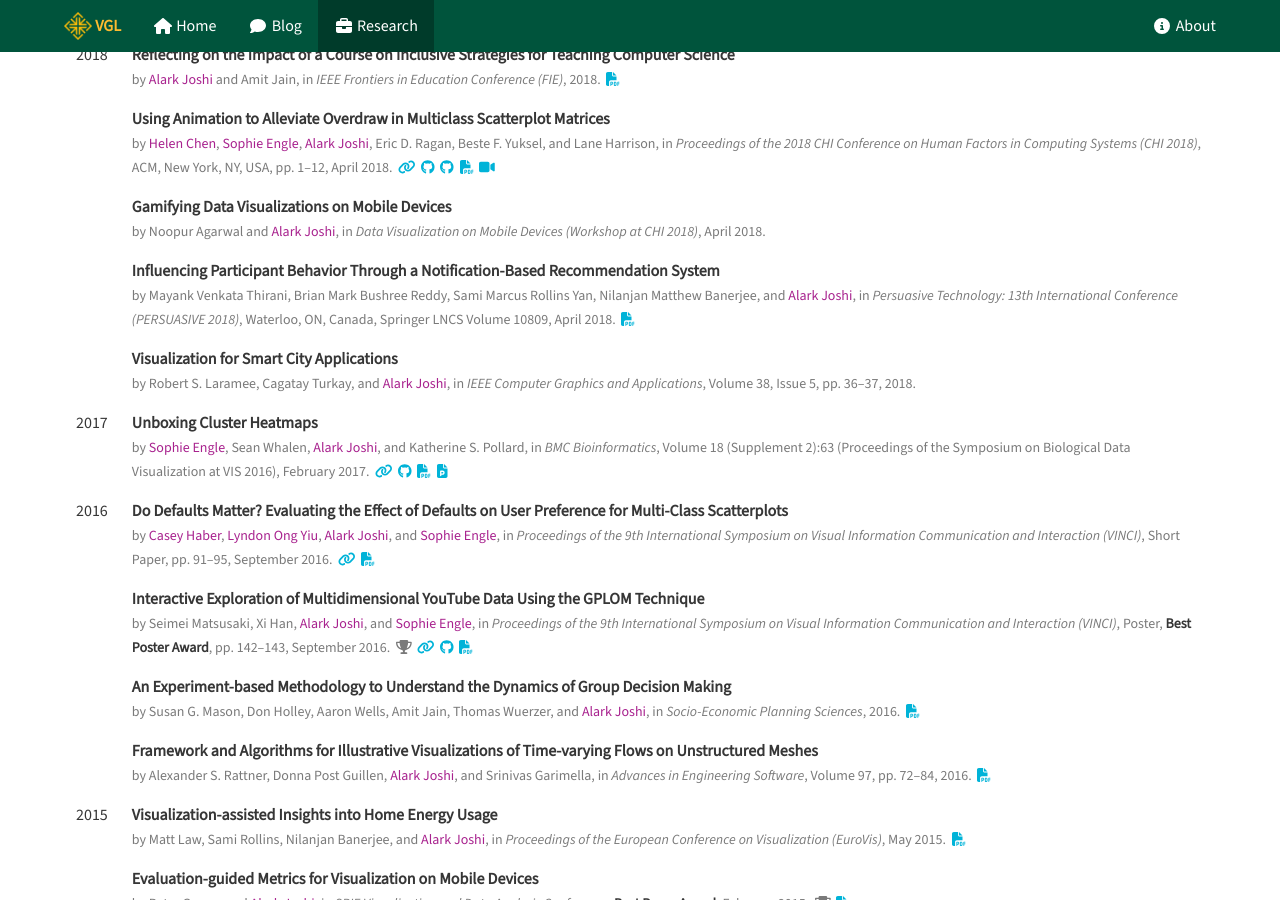
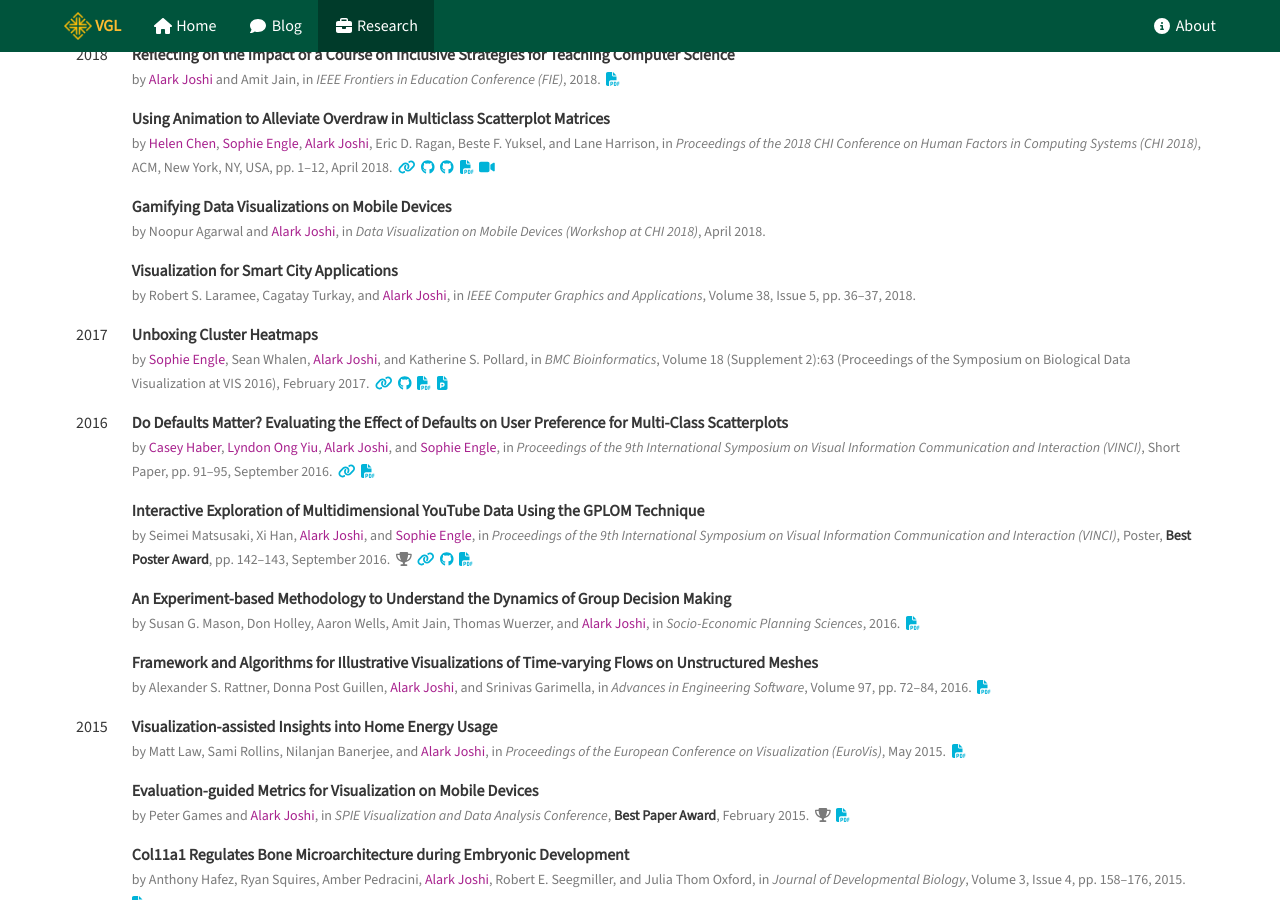
Before and after one commit to usfvgl/usfvgl.github.io, a Jekyll site: the page built from research.html, in a window 1280 px wide and 900 px high, scrolled down 2892 px. Built offline with Jekyll 4.4.1, drawn with Linux system fonts in a browser that asks for light colours.

Commit message:
Remove Persuasive 2018 paper pending author verification
Co-Authored-By: Claude Opus 5.5 <noreply@anthropic.com>

```diff
--- a/_data/papers.yml
+++ b/_data/papers.yml
@@ -676,20 +676,6 @@ publications:
       - '<u>Alark Joshi</u>'
     cite    : '<em>Data Visualization on Mobile Devices (Workshop at CHI 2018)</em>'
     date    : 2018-04-21
-
-  - title   : 'Influencing Participant Behavior Through a Notification-Based Recommendation System'
-    authors :
-      - 'Mayank Venkata Thirani'
-      - 'Brian Mark Bushree Reddy'
-      - 'Sami Marcus Rollins Yan'
-      - 'Nilanjan Matthew Banerjee'
-      - '<u>Alark Joshi</u>'
-    cite    : '<em>Persuasive Technology: 13th International Conference (PERSUASIVE 2018)</em>, Waterloo, ON, Canada, Springer LNCS Volume 10809'
-    date    : 2018-04-18
-    links   :
-      - link: 'https://www.cs.usfca.edu/~apjoshi/papers/2018-Persuasive-Reddy.pdf'
-        icon: 'fas fa-file-pdf'
-        name: 'PDF'
 
   - title   : 'Visualization for Smart City Applications'
     authors :
```
